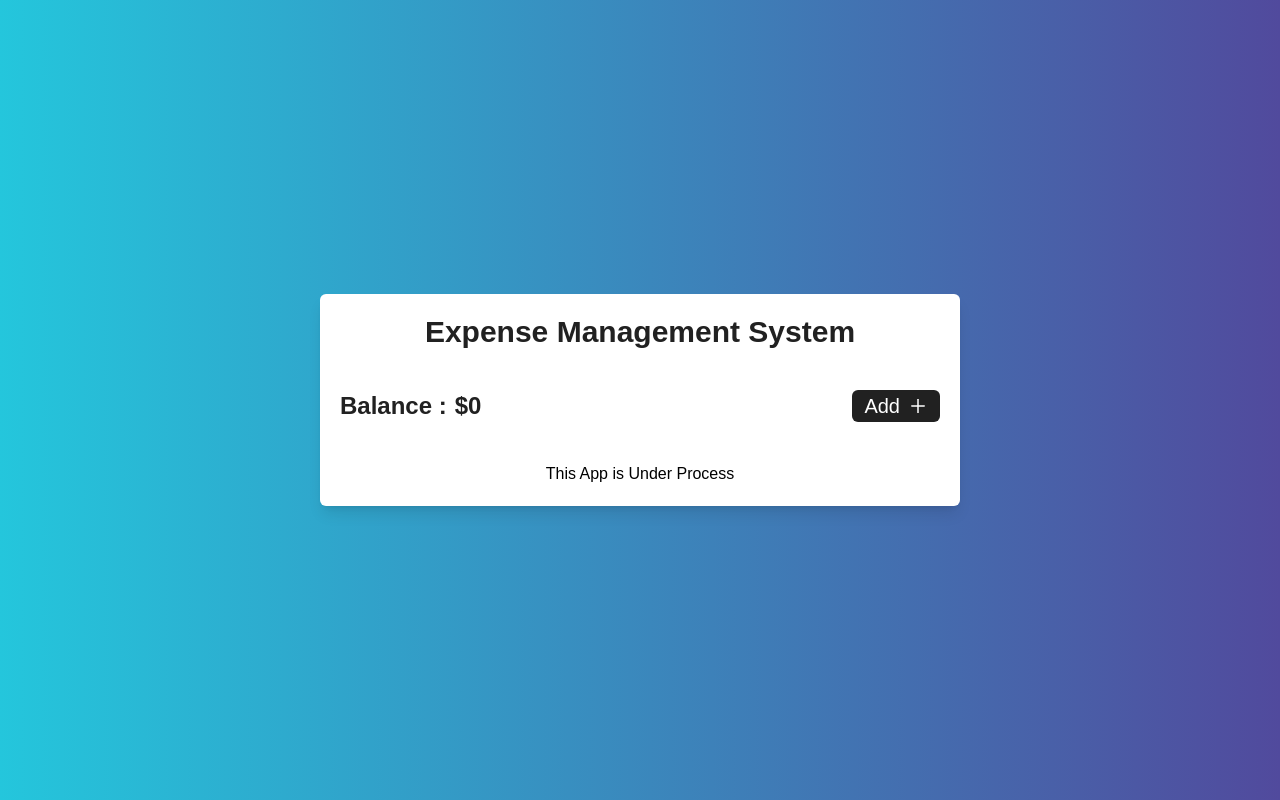
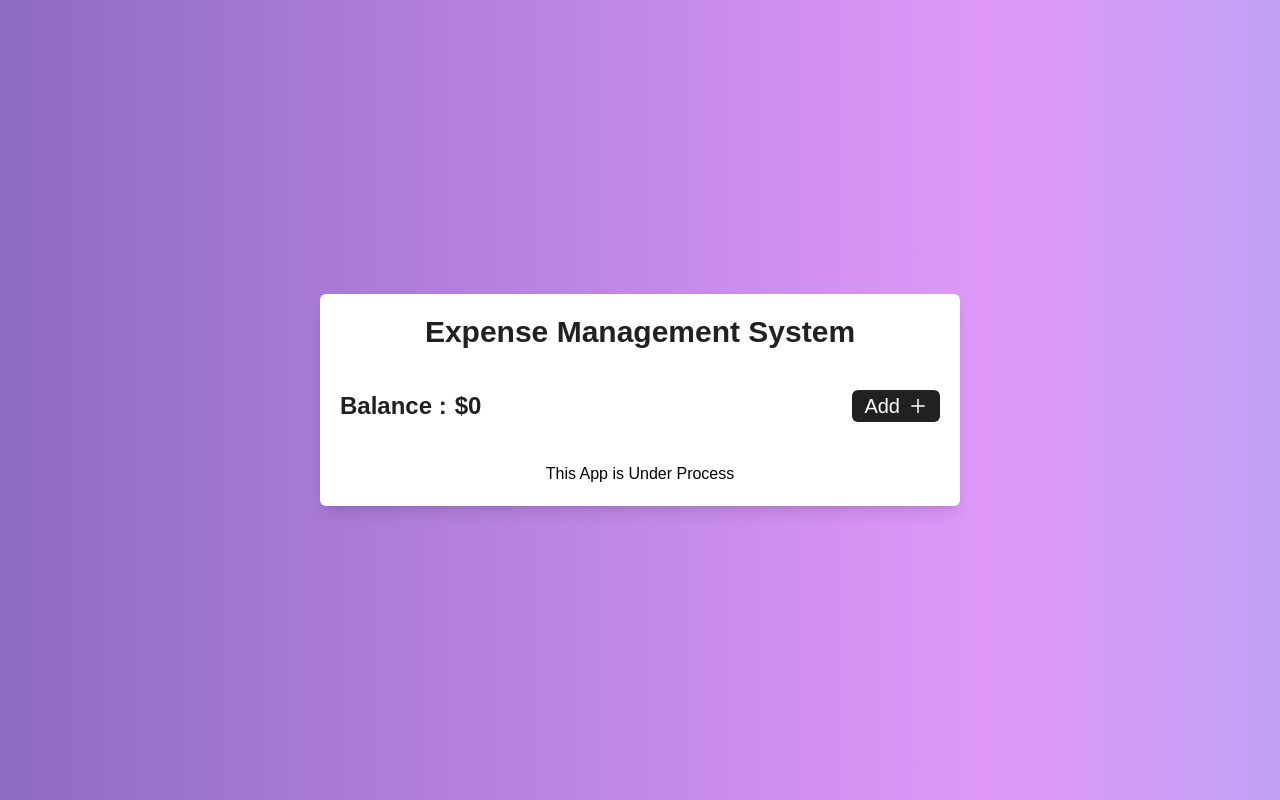
Before and after one commit to SudhanshuShrivastava04/Expense-Management-System, a React (Vite) app: page / in a window 1280 px wide. Built offline with nearby package versions, Linux system fonts and the light colour scheme.

Commit message:
background gradient animated

```diff
--- /dev/null
+++ b/src/App.css
@@ -0,0 +1,25 @@
+/* Define the gradient background animation */
+@keyframes gradientChange {
+  0% {
+    background-position: 0% 50%;
+  }
+  50% {
+    background-position: 100% 50%;
+  }
+  100% {
+    background-position: 0% 50%;
+  }
+}
+
+/* Apply the gradient animation to the .gradient-bg class */
+.gradient-bg {
+  animation: gradientChange 8s linear infinite;
+  background-image: linear-gradient(
+    to right,
+    #24c6dc,
+    #514a9d,
+    #e099f9,
+    #24c6dc
+  );
+  background-size: 400% 400%; /* Increase the size for smoother animation */
+}
--- a/src/App.jsx
+++ b/src/App.jsx
@@ -1,8 +1,9 @@
 import ExpenseTracker from "./components/ExpenseTracker";
+import "./App.css";
 
 function App() {
   return (
-    <div className="grid place-items-center bg-gradient-to-r from-[#24C6DC] to-[#514A9D] h-[100vh]">
+    <div className="grid place-items-center gradient-bg h-[100vh]">
       <div className="flex flex-col items-center bg-white rounded-md shadow-lg md:w-1/2 w-full  mx-auto md:mx-0 p-5">
         <h1 className="text-center font-montserrat text-primaryHeading font-bold md:text-3xl text-xl">Expense Management System</h1>
         <ExpenseTracker />
```
